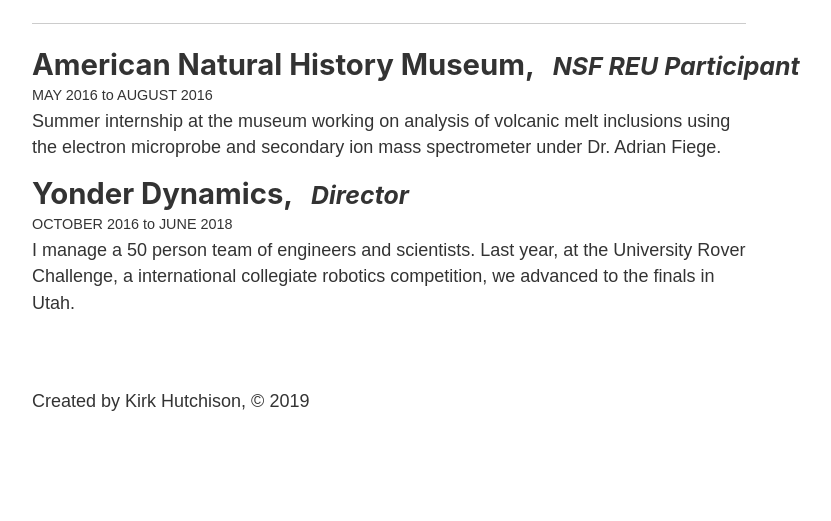
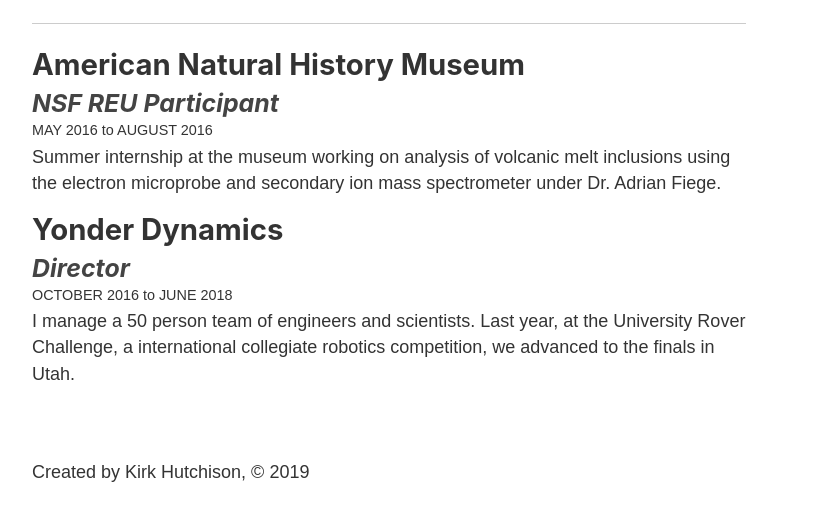
Before and after one commit to aikubo/aikubo.github.io, a Gatsby site: page /resume in a window 1280 px wide. Shown: the part 393-914 px from the top of the page, without its empty margins (251-1082 px from the left). Before the commit the page ends 851 px from the top, so only its background shows below. Built offline with nearby package versions, Linux system fonts and the light colour scheme; Gatsby itself is replaced by a stand-in of ours.

Commit message:
move role to new line

```diff
--- a/src/pages/resume.js
+++ b/src/pages/resume.js
@@ -44,7 +44,7 @@
                         <li className={resumeStyles.item}>
                             <div className={resumeStyles.head}>
                                 <h2>
-                                    {edge.node.frontmatter.organization},
+                                    {edge.node.frontmatter.organization}
                                 </h2>
                                 <h3>
                                     {edge.node.frontmatter.role}
--- a/src/pages/resume.module.scss
+++ b/src/pages/resume.module.scss
@@ -11,22 +11,19 @@
 .head {
     white-space: nowrap;
     display: block;
+    margin-left: 0rem;
 
     h2 {
-        display: inline-block;
-        margin-bottom: 0rem;
+        margin-bottom: 0.5rem;
     }
 
     h3 {
-        display: inline-block;
-        margin-left: 1rem;
         margin-bottom: 0rem;
         font-style: italic;
+        color: #444444;
     }
 
     p {
-        display: block;
-        margin-left: 0rem;
         font-size: .8rem;
     }
 }
```
